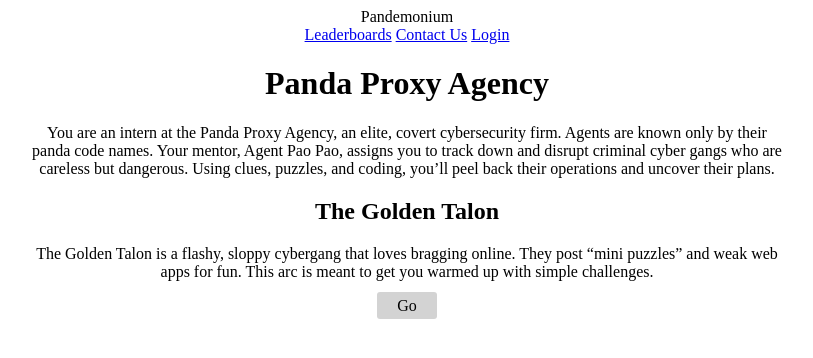
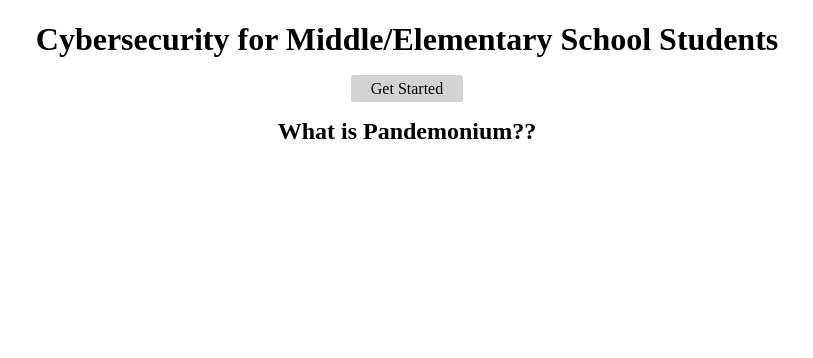
Before and after one commit to Cameron1386/CTF-Challenge, a website: page client/index.html in a window 1280 px wide. Shown: the whole page, without its empty margins (233-1046 px from the left). Drawn offline with Linux system fonts and the light colour scheme.

Commit message:
changed index

```diff
--- a/client/index.html
+++ b/client/index.html
@@ -1,42 +1,20 @@
 <!DOCTYPE html>
 <html lang="en">
-
 <head>
     <meta charset="UTF-8">
     <meta name="viewport" content="width=device-width, initial-scale=1.0">
     <title>Dashboard</title>
-    <link rel="stylesheet" href="styles.css">
+    <link rel="stylesheet" href="./styles.css">
 </head>
-
-<body class="dashboard">
-    <header class="main-header">
-        <div class="header-left">
-            <div class="logo"></div>
-            <span class="CTFName">Pandemonium</span>
-        </div>
-        <nav class="header-right">
-            <a href="#" class="nav-link">Leaderboards</a>
-            <a href="#" class="nav-link">Contact Us</a>
-            <a href="#" class="nav-link">Login</a>
-            <div class="profile-circle"></div>
-        </nav>
-    </header>
-
-    <div class="introduction">
-        <h1>Panda Proxy Agency</h1>
-        <p>You are an intern at the Panda Proxy Agency, an elite, covert cybersecurity firm. Agents are known only by
-            their panda code names.
-            Your mentor, Agent Pao Pao, assigns you to track down and disrupt criminal cyber gangs who are careless but
-            dangerous. Using clues,
-            puzzles, and coding, you’ll peel back their operations and uncover their plans.</p>
+<body>
+    <div>
+          <h1>Cybersecurity for Middle/Elementary School Students</h1>
+          <a class="btn" href="./pages/stories.html">Get Started</a>
     </div>
 
-    <div class="golden-talon">
-        <h2>The Golden Talon</h2>
-        <p>The Golden Talon is a flashy, sloppy cybergang that loves bragging online. They post “mini puzzles” and weak
-            web apps for fun. This arc is meant to get you warmed up with simple challenges.</p>
-        <a class="btn" href="pages/talon/golden-talon.html">Go</a>
+    <div>
+        <h2>What is Pandemonium??</h2>
     </div>
+
 </body>
-
 </html>
```
Also changed, not shown: client/pages/stories.html (added, +42 -0 lines).
